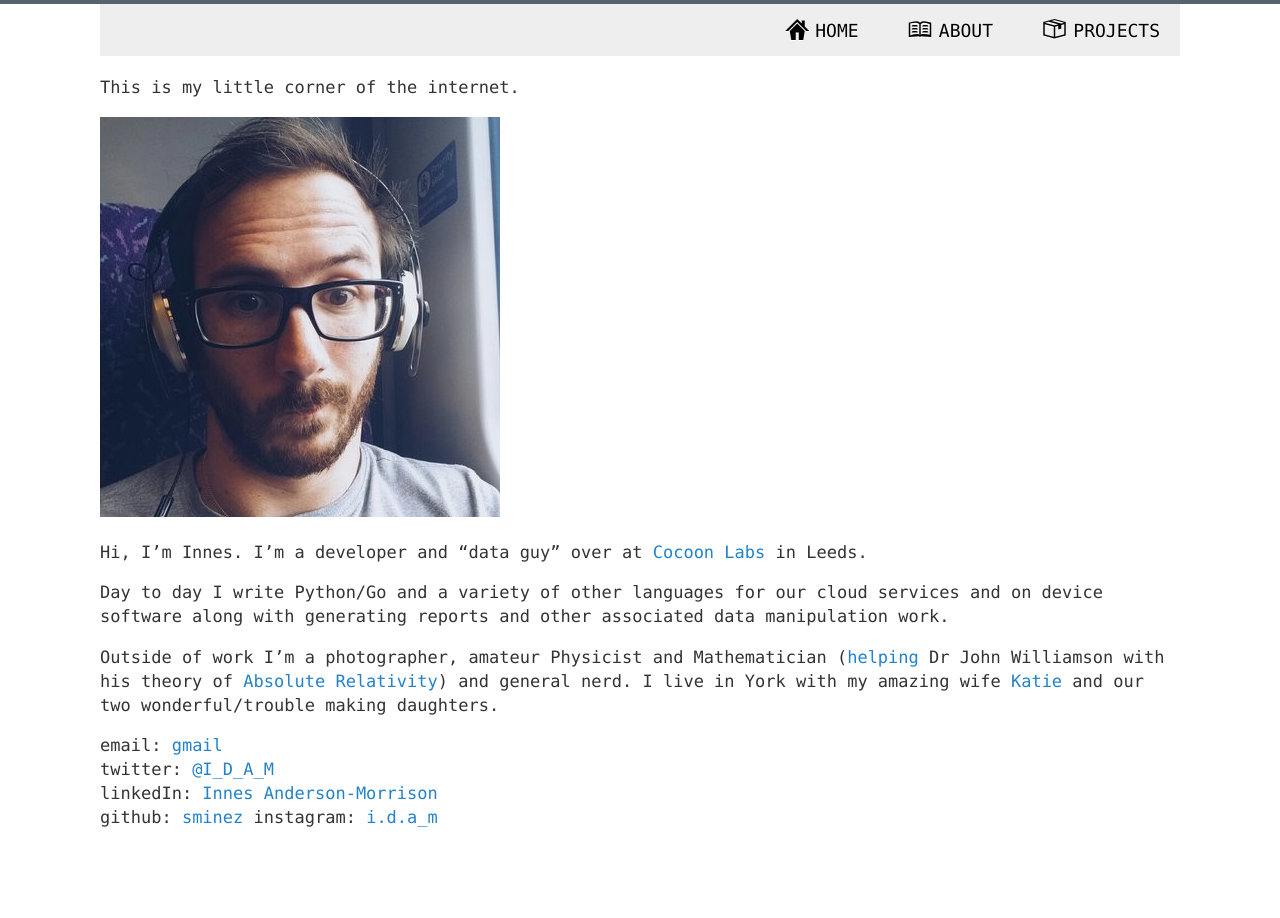
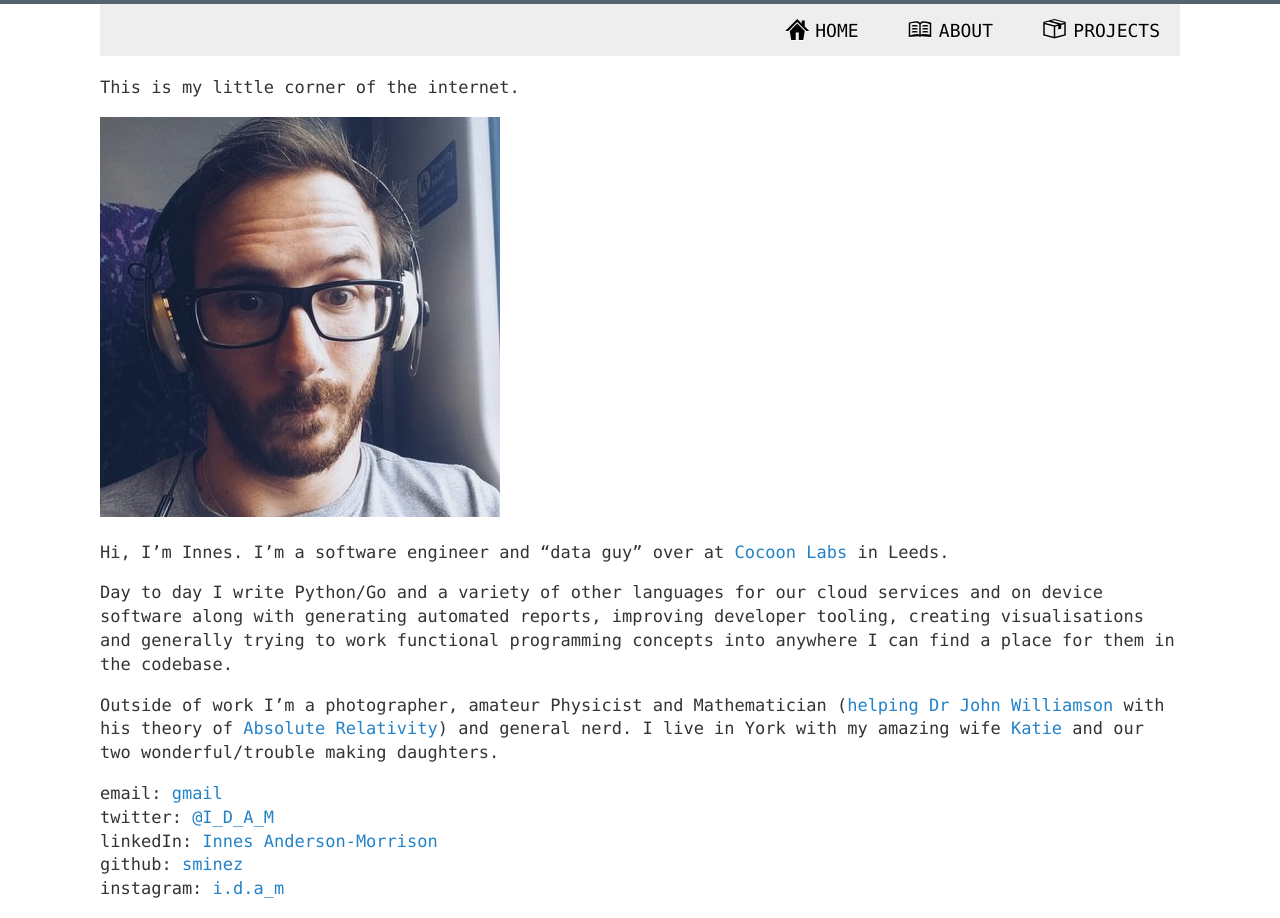
Before and after one commit to sminez/sminez.github.io, a Jekyll site: the page built from about.md, in a window 1280 px wide. Built offline with Jekyll 4.4.1, drawn with Linux system fonts in a browser that asks for light colours.

Commit message:
fixing formatting in about

```diff
--- a/about.md
+++ b/about.md
@@ -7,15 +7,17 @@ title: About Innes Anderson-Morrison
 
 ![me](assets/me.jpeg){:class="img-responsive"}
 
-Hi, I'm Innes. I'm a developer and "data guy" over at [Cocoon Labs][0] in
-Leeds.
+Hi, I'm Innes. I'm a software engineer and "data guy" over at
+[Cocoon Labs][0] in Leeds.
 
 Day to day I write Python/Go and a variety of other languages for our
-cloud services and on device software along with generating reports and other
-associated data manipulation work.
+cloud services and on device software along with generating automated reports,
+improving developer tooling, creating visualisations and generally trying to
+work functional programming concepts into anywhere I can find a place for them
+in the codebase.
 
 Outside of work I'm a photographer, amateur Physicist and Mathematician
-([helping][1] Dr John Williamson with his theory of [Absolute Relativity][2])
+([helping Dr John Williamson][1] with his theory of [Absolute Relativity][2])
 and general nerd. I live in York with my amazing wife [Katie][3] and our two
 wonderful/trouble making daughters.
 
@@ -23,7 +25,7 @@ wonderful/trouble making daughters.
 email:     [gmail](mailto:innesdmorrison@gmail.com)<br>
 twitter:   [@I_D_A_M](https://twitter.com/I_D_A_M)<br>
 linkedIn:  [Innes Anderson-Morrison](https://www.linkedin.com/in/innes-anderson-morrison-4a67b1b9/)<br>
-github:    [sminez](https://github.com/sminez/)
+github:    [sminez](https://github.com/sminez/)<br>
 instagram: [i.d.a_m](https://www.instagram.com/i.d.a_m/)<br>
 
   [0]: https://cocoon.life/
```
